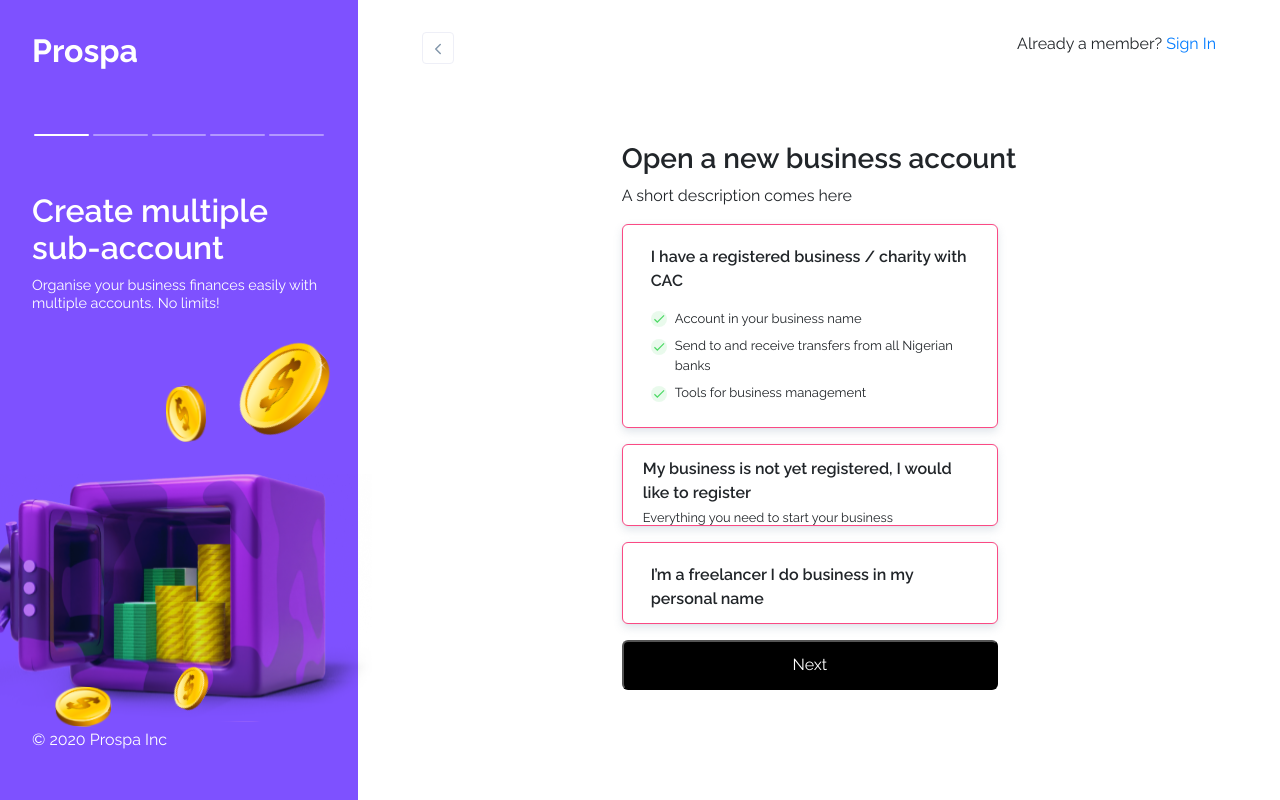
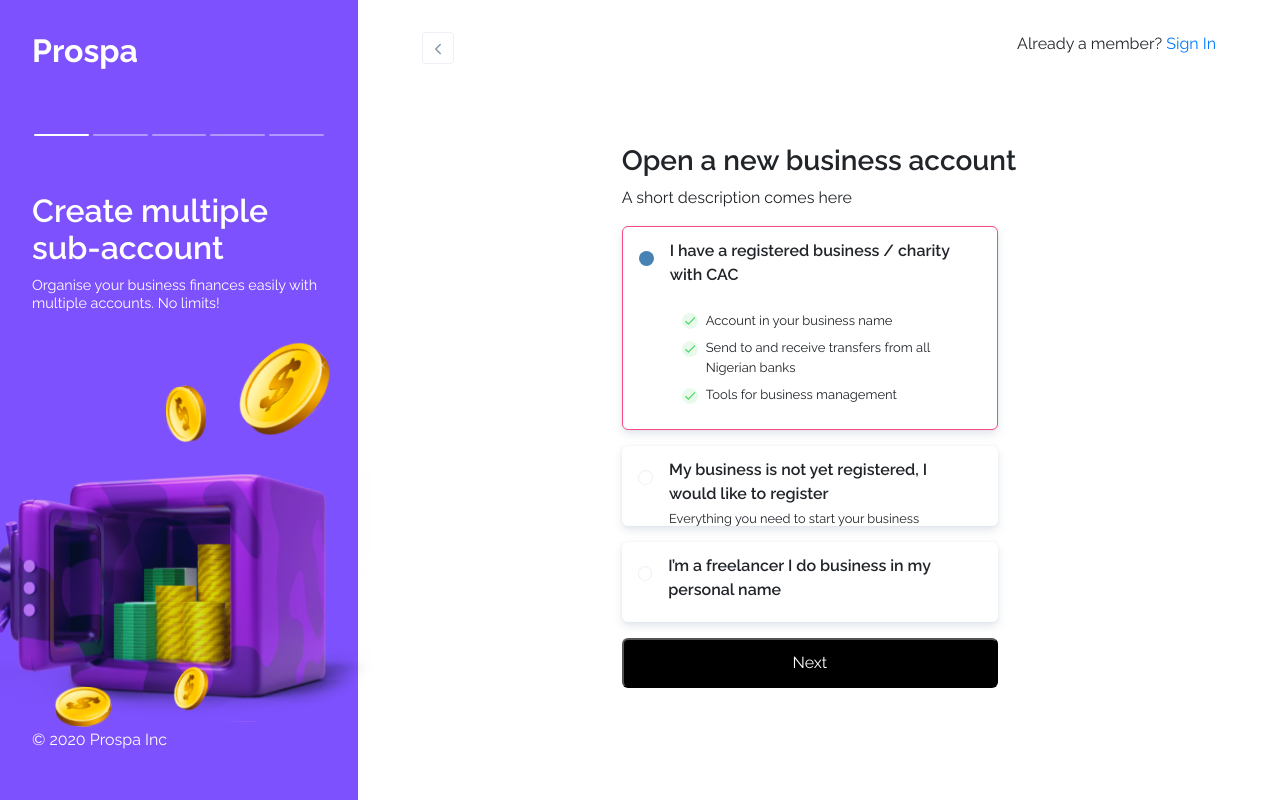
Before and after one commit to effiong-jr/prospa-task, a React (Create React App) app: page /open-business-account in a window 1280 px wide. Built offline with nearby package versions, Linux system fonts and the light colour scheme.

Commit message:
Added "Open business Account" page

```diff
--- a/src/components/custom-card/custom-card.scss
+++ b/src/components/custom-card/custom-card.scss
@@ -1,6 +1,6 @@
 .custom-card {
   background: #ffffff;
-  border: 1px solid #fa4a84;
+
   box-shadow: 0px 0px 2px rgba(131, 151, 171, 0.12),
     0px 4px 8px rgba(131, 151, 171, 0.24);
   border-radius: 6px;
--- a/src/pages/open-business-account/openBusinessAccount.scss
+++ b/src/pages/open-business-account/openBusinessAccount.scss
@@ -1,3 +1,26 @@
+.custom-card {
+  display: flex;
+  flex-wrap: nowrap;
+
+  &.active-card {
+    border: 1px solid #fa4a84;
+  }
+
+  .option-btn {
+    height: 15px;
+    width: 17px;
+    border-radius: 50%;
+  }
+
+  .not-selected {
+    background: none;
+    border: 1.5px solid #eeeff7;
+  }
+
+  .selected {
+    background-color: steelblue;
+  }
+
   div.card-header {
     background: transparent;
     height: 80px;
@@ -21,3 +44,4 @@ div.card-body {
       font-size: 0.8125rem;
     }
   }
+}
--- a/src/pages/open-business-account/openBusinessAccountPage.js
+++ b/src/pages/open-business-account/openBusinessAccountPage.js
@@ -1,3 +1,5 @@
+import { useState } from 'react'
+
 import { Accordion, Card, ListGroup } from 'react-bootstrap'
 
 import CustomButton from '../../components/custom-button/customButton'
@@ -8,6 +10,38 @@ import tickImg from '../../assets/images/tick.svg'
 import './openBusinessAccount.scss'
 
 const OpenBusinessAccount = (props) => {
+  const [accountType, setAccountType] = useState({
+    type1: { name: 'type1', isSelected: true },
+    type2: { name: 'type2', isSelected: false },
+    type3: { name: 'type3', isSelected: false },
+  })
+
+  const handleSelectedAccount = (selected) => {
+    switch (selected.name) {
+      case accountType.type1.name:
+        return setAccountType({
+          type1: { name: 'type1', isSelected: true },
+          type2: { name: 'type2', isSelected: false },
+          type3: { name: 'type3', isSelected: false },
+        })
+      case accountType.type2.name:
+        return setAccountType({
+          type1: { name: 'type1', isSelected: false },
+          type2: { name: 'type2', isSelected: true },
+          type3: { name: 'type3', isSelected: false },
+        })
+      case accountType.type3.name:
+        return setAccountType({
+          type1: { name: 'type1', isSelected: false },
+          type2: { name: 'type2', isSelected: false },
+          type3: { name: 'type3', isSelected: true },
+        })
+
+      default:
+        return accountType
+    }
+  }
+
   return (
     <Layout
       title="Open a new business account"
@@ -17,15 +51,30 @@ const OpenBusinessAccount = (props) => {
       <section>
         <Accordion defaultActiveKey="0">
           {/* Card 1 */}
-          <CustomCard>
-            <Accordion.Toggle as={Card.Header} eventKey="0" className="pb-2">
-              <p className="title m-2">
+          <CustomCard
+            className={`${accountType.type1.isSelected && 'active-card'}`}
+          >
+            <div
+              eventKey="0"
+              className={`mt-4 mx-3 option-btn  ${
+                accountType.type1.isSelected ? 'selected' : 'not-selected'
+              }`}
+              onClick={() => handleSelectedAccount(accountType.type1)}
+            ></div>
+            <div>
+              <Accordion.Toggle
+                as={Card.Header}
+                eventKey="0"
+                className="pb-2 pl-0"
+                onClick={() => handleSelectedAccount(accountType.type1)}
+              >
+                <p className="title m-0 p-0">
                   I have a registered business / charity with CAC
                 </p>
               </Accordion.Toggle>
               <Accordion.Collapse eventKey="0">
-              <Card.Body className="pt-0">
-                <ListGroup horizontal variant="flush">
+                <Card.Body className="pt-0 pl-1">
+                  <ListGroup horizontal>
                     <ListGroup.Item className="px-2 py-1">
                       <img src={tickImg} alt="tick" />
                     </ListGroup.Item>
@@ -34,7 +83,7 @@ const OpenBusinessAccount = (props) => {
                     </ListGroup.Item>
                   </ListGroup>
 
-                <ListGroup horizontal variant="flush">
+                  <ListGroup horizontal>
                     <ListGroup.Item className="px-2 py-1">
                       <img src={tickImg} alt="tick" />
                     </ListGroup.Item>
@@ -44,7 +93,7 @@ const OpenBusinessAccount = (props) => {
                     </ListGroup.Item>
                   </ListGroup>
 
-                <ListGroup horizontal variant="flush">
+                  <ListGroup horizontal>
                     <ListGroup.Item className="px-2 py-1">
                       <img src={tickImg} alt="tick" />
                     </ListGroup.Item>
@@ -54,12 +103,27 @@ const OpenBusinessAccount = (props) => {
                   </ListGroup>
                 </Card.Body>
               </Accordion.Collapse>
+            </div>
           </CustomCard>
 
           {/* Card 2 */}
-          <CustomCard>
-            <Accordion.Toggle as={Card.Header} eventKey="1" className="pb-2">
-              <p className="title mb-1">
+          <CustomCard
+            className={`${accountType.type2.isSelected && 'active-card'}`}
+          >
+            <div
+              className={`mt-4 mx-3 px-1 option-btn ${
+                accountType.type2.isSelected ? 'selected' : 'not-selected'
+              }`}
+              onClick={() => handleSelectedAccount(accountType.type2)}
+            ></div>
+            <div>
+              <Accordion.Toggle
+                as={Card.Header}
+                eventKey="1"
+                className="pb-2 pl-0"
+                onClick={() => handleSelectedAccount(accountType.type2)}
+              >
+                <p className="title m-0 p-0">
                   My business is not yet registered, I would like to register{' '}
                   <br />
                   <span className="mb-1">
@@ -69,7 +133,7 @@ const OpenBusinessAccount = (props) => {
               </Accordion.Toggle>
               <Accordion.Collapse eventKey="1">
                 <Card.Body className="pt-0">
-                <ListGroup horizontal variant="flush">
+                  <ListGroup horizontal>
                     <ListGroup.Item className="px-2 py-1">
                       <img src={tickImg} alt="tick" />
                     </ListGroup.Item>
@@ -78,7 +142,7 @@ const OpenBusinessAccount = (props) => {
                     </ListGroup.Item>
                   </ListGroup>
 
-                <ListGroup horizontal variant="flush">
+                  <ListGroup horizontal>
                     <ListGroup.Item className="px-2 py-1">
                       <img src={tickImg} alt="tick" />
                     </ListGroup.Item>
@@ -88,7 +152,7 @@ const OpenBusinessAccount = (props) => {
                     </ListGroup.Item>
                   </ListGroup>
 
-                <ListGroup horizontal variant="flush">
+                  <ListGroup horizontal>
                     <ListGroup.Item className="px-2 py-1">
                       <img src={tickImg} alt="tick" />
                     </ListGroup.Item>
@@ -98,40 +162,62 @@ const OpenBusinessAccount = (props) => {
                   </ListGroup>
                 </Card.Body>
               </Accordion.Collapse>
+            </div>
           </CustomCard>
 
           {/* Card 3 */}
-          <CustomCard>
-            <Accordion.Toggle as={Card.Header} eventKey="2" className="pb-2">
-              <p className="title m-2">
+          <CustomCard
+            className={`${accountType.type3.isSelected && 'active-card'}`}
+          >
+            <div
+              className={`mt-4 mx-3 option-btn ${
+                accountType.type3.isSelected ? 'selected' : 'not-selected'
+              }`}
+              onClick={() => handleSelectedAccount(accountType.type3)}
+            ></div>
+            <div>
+              <Accordion.Toggle
+                as={Card.Header}
+                eventKey="2"
+                className="pb-2 pl-0"
+                onClick={() => handleSelectedAccount(accountType.type3)}
+              >
+                <p className="title m-0 p-0">
                   I’m a freelancer I do business in my personal name
                 </p>
               </Accordion.Toggle>
               <Accordion.Collapse eventKey="2">
                 <Card.Body className="pt-0">
-                <ListGroup horizontal variant="flush">
+                  <ListGroup horizontal>
                     <ListGroup.Item className="px-2 py-1">
                       <img src={tickImg} alt="tick" />
                     </ListGroup.Item>
-                  <ListGroup.Item className="px-0 py-1">Item 1</ListGroup.Item>
+                    <ListGroup.Item className="px-0 py-1">
+                      Item 1
+                    </ListGroup.Item>
                   </ListGroup>
 
-                <ListGroup horizontal variant="flush">
+                  <ListGroup horizontal>
                     <ListGroup.Item className="px-2 py-1">
                       <img src={tickImg} alt="tick" />
                     </ListGroup.Item>
 
-                  <ListGroup.Item className="px-0 py-1">Item 2</ListGroup.Item>
+                    <ListGroup.Item className="px-0 py-1">
+                      Item 2
+                    </ListGroup.Item>
                   </ListGroup>
 
-                <ListGroup horizontal variant="flush">
+                  <ListGroup horizontal>
                     <ListGroup.Item className="px-2 py-1">
                       <img src={tickImg} alt="tick" />
                     </ListGroup.Item>
-                  <ListGroup.Item className="px-0 py-1">Item 3</ListGroup.Item>
+                    <ListGroup.Item className="px-0 py-1">
+                      Item 3
+                    </ListGroup.Item>
                   </ListGroup>
                 </Card.Body>
               </Accordion.Collapse>
+            </div>
           </CustomCard>
         </Accordion>
 
```
Lines whose indentation alone changed are shown as unchanged.
